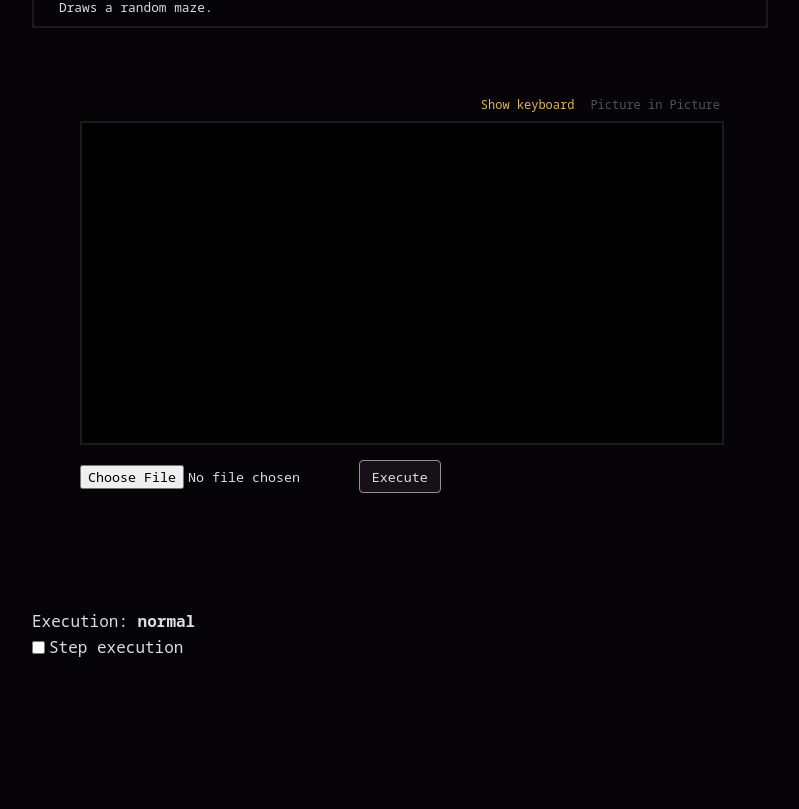
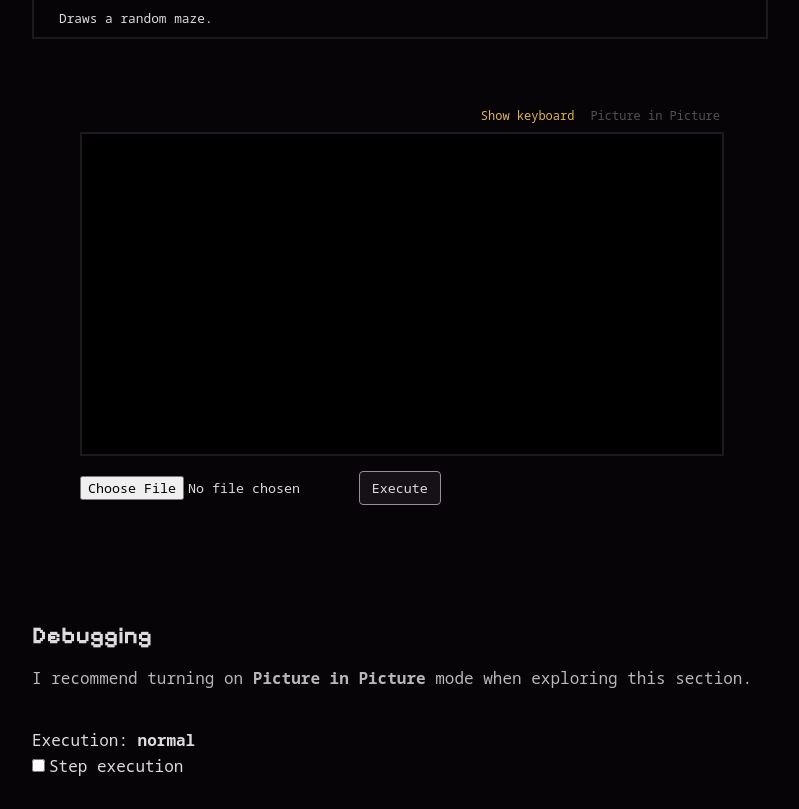
Before and after one commit to kcholew4/chip8, a Vue app in the folder app/: page /#/ in a window 1280 px wide. Shown: the part 721-1530 px from the top of the page, without its empty margins (240-1039 px from the left). Before the commit the page ends 1411 px from the top, so only its background shows below. Built offline with nearby package versions, Linux system fonts and the light colour scheme.

Commit message:
Debugging section organization

```diff
--- a/app/src/components/ControlPanel.vue
+++ b/app/src/components/ControlPanel.vue
@@ -1,65 +1,9 @@
 <script setup lang="ts">
-import { useVMStore } from '@/stores/vm';
-
-const store = useVMStore();
+import StepControl from './StepControl.vue';
 </script>
 
 <template>
-  <div class="controls">
-    <!-- <div class="speed">
-      <label for="fps">VM Speed [FPS]:</label>
-      <div class="speed-slider">
-        <input type="range" min="1" max="240" v-model="store.speed" />
-        <div>{{ store.speed }}</div>
-      </div>
-    </div> -->
-    <div class="checkbox">
-      <div class="info">
-        Execution: <strong>{{ store.stepExecution ? `step` : `normal` }}</strong>
-      </div>
-      <div class="toggle">
-        <input type="checkbox" id="step-execution" v-model="store.stepExecution" />
-        <label for="step-execution">Step execution</label>
-      </div>
-    </div>
-    <button v-if="store.stepExecution" @click="$emit('step')">Step</button>
-  </div>
+  <StepControl />
 </template>
 
-<style scoped lang="scss">
-.checkbox {
-  .info {
-    margin-bottom: 0.25em;
-  }
-
-  .toggle {
-    display: flex;
-    align-items: center;
-    gap: 0.25em;
-  }
-}
-
-#fps {
-  width: 4em;
-}
-
-.speed {
-  label {
-    display: block;
-    margin-bottom: 0.25em;
-  }
-}
-
-.speed-slider {
-  display: flex;
-  align-items: center;
-  gap: 0.25em;
-}
-
-.controls {
-  margin-top: 2em;
-  display: flex;
-  gap: 1em;
-  align-items: center;
-}
-</style>
+<style scoped lang="scss"></style>
--- /dev/null
+++ b/app/src/components/StepControl.vue
@@ -0,0 +1,48 @@
+<script setup lang="ts">
+import { useVMStore } from '@/stores/vm';
+
+const store = useVMStore();
+
+const handleStepClick = () => {
+  if (store.instance === undefined) {
+    return;
+  }
+
+  store.instance.cpuStep();
+};
+</script>
+
+<template>
+  <div class="step-control">
+    <div class="checkbox">
+      <div class="info">
+        Execution: <strong>{{ store.stepExecution ? `step` : `normal` }}</strong>
+      </div>
+      <div class="toggle">
+        <input type="checkbox" id="step-execution" v-model="store.stepExecution" />
+        <label for="step-execution">Step execution</label>
+      </div>
+    </div>
+    <button v-if="store.stepExecution" @click="handleStepClick">Step</button>
+  </div>
+</template>
+
+<style scoped lang="scss">
+.step-control {
+  display: flex;
+  gap: 1em;
+  align-items: center;
+
+  .checkbox {
+    .info {
+      margin-bottom: 0.25em;
+    }
+
+    .toggle {
+      display: flex;
+      align-items: center;
+      gap: 0.25em;
+    }
+  }
+}
+</style>
--- a/app/src/views/HomeView.vue
+++ b/app/src/views/HomeView.vue
@@ -103,13 +103,31 @@ const handleProgramSelect = (file: File) => {
     <div v-if="store.showKeyboard" class="keyboard-container">
       <VritualKeybaord></VritualKeybaord>
     </div>
-    <div class="controls">
-      <ControlPanel @step="handleStepClick"></ControlPanel>
-    </div>
+    <section class="debugging">
+      <h2>Debugging</h2>
+      <p>
+        I recommend turning on <strong>Picture in Picture</strong> mode when exploring this section.
+      </p>
+      <div class="control-panel">
+        <ControlPanel @step="handleStepClick"></ControlPanel>
+      </div>
+    </section>
   </main>
 </template>
 
 <style lang="scss" scoped>
+section.debugging {
+  margin-top: 40px;
+
+  h2 {
+    margin-bottom: 0.7em;
+  }
+
+  .control-panel {
+    margin-top: 2.5em;
+  }
+}
+
 .keyboard-container {
   // margin-top: 80px;
   max-width: 1120px;
@@ -147,7 +165,7 @@ const handleProgramSelect = (file: File) => {
 
 .programs-list {
   h2 {
-    margin-bottom: 0.5em;
+    margin-bottom: 0.7em;
   }
 
   p {
@@ -188,12 +206,8 @@ const handleProgramSelect = (file: File) => {
   }
 }
 
-.controls {
-  margin-top: 40px;
-}
-
 h1 {
-  margin-bottom: 0.5em;
+  margin-bottom: 0.7em;
 }
 
 p {
```
